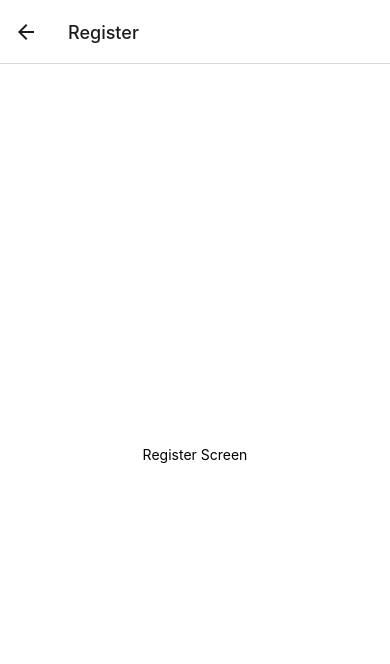
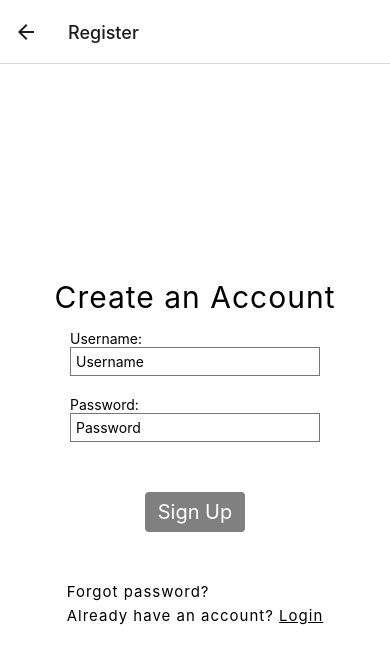
Before and after one commit to oisinegan/Major-Group-Project, a React Native app in the folder JobHireApp/: screen /Register in a window 390 px wide. Shown: the top 664 px of the page. Built offline with nearby package versions, Linux system fonts and the light colour scheme.

Commit message:
Register.js Updated and Consistency Tweaks to Login.js

```diff
--- a/JobHireApp/app/screens/Login.js
+++ b/JobHireApp/app/screens/Login.js
@@ -9,11 +9,11 @@ function LoginScreen({ navigation }) {
  <View style={styles.image}>
 <Image style={{width: 150, height: 150, margin: 20}}
 //change path to yours for picture
-source={require("C:/Users/adam (College)/GitHub/Major-Group-Project/JobHireApp/app/assets/login_symbol.png")}/>
+source={require("C:/Users/joela/Documents/GitHub/Major-Group-Project/JobHireApp/app/assets/login_symbol.png")}/>
 </View>
 
 <View style={styles.title}>
-<Text style={{fontSize:30, letterSpacing: 1}}>Job Hire Application</Text>
+<Text style={{fontSize:30, letterSpacing: 1}}>Log In</Text>
 </View>
 
 <KeyboardAvoidingView style={styles.textInput}>
@@ -38,8 +38,8 @@ source={require("C:/Users/adam (College)/GitHub/Major-Group-Project/JobHireApp/a
 
 
 <View style={styles.footer}>
-<Text style={{fontSize:15, marginBottom: 5}}>Forget password</Text>
-<Text style={{fontSize:15}}>Dont have an account? <Text style={{textDecorationLine: 'underline'}}  onPress={() => navigation.navigate('Register')}>Register</Text></Text>
+<Text style={{fontSize:15, marginBottom: 5}}>Forgot password?</Text>
+<Text style={{fontSize:15}}>Don't have an account? <Text style={{textDecorationLine: 'underline'}}  onPress={() => navigation.navigate('Register')}>Register</Text></Text>
 </View>
 
 
--- a/JobHireApp/app/screens/Register.js
+++ b/JobHireApp/app/screens/Register.js
@@ -1,20 +1,98 @@
-import { StyleSheet, Text, View,Button } from 'react-native';
+import { StyleSheet, Pressable, TouchableOpacity, KeyboardAvoidingView, Text, View, Button, TextInput, PermissionsAndroid, Image } from 'react-native';
 import * as React from 'react';
 
 function RegisterScreen({ navigation }) {
     return (
-      <View style={styles.container}>
-        <Text>Register Screen</Text>
-      </View>
-    );
+
+<View style={styles.container}>
+
+ <View style={styles.image}>
+<Image style={{width: 150, height: 150, margin: 20}}
+//Change path to your directory for image
+source={require("C:/Users/joela/Documents/GitHub/Major-Group-Project/JobHireApp/app/assets/login_symbol.png")}/>
+</View>
+
+<View style={styles.title}>
+<Text style={{fontSize:30, letterSpacing: 1}}>Create an Account</Text>
+</View>
+
+<KeyboardAvoidingView style={styles.textInput}>
+
+<Text>Username:</Text>
+ <TextInput style={{borderWidth: 1, borderColor: '#777',padding:5, width:250, marginBottom: 20}}
+     placeholder='Username'
+   />
+
+<Text>Password:</Text>
+   <TextInput secureTextEntry={true} style={{borderWidth: 1, borderColor: '#777',padding:5, width:250}}
+   placeholder='Password'
+   />
+
+
+</KeyboardAvoidingView>
+
+
+<TouchableOpacity style={styles.button}>
+      <Text style={{color: 'white',textAlign: 'center', justifyContent: 'center', fontSize:20, lineHeight:40}}>Sign Up</Text>
+      </TouchableOpacity>
+
+
+<View style={styles.footer}>
+<Text style={{fontSize:15, marginBottom: 5}}>Forgot password?</Text>
+<Text style={{fontSize:15}}>Already have an account? <Text style={{textDecorationLine: 'underline'}}  onPress={() => navigation.navigate('Login')}>Login</Text></Text>
+</View>
+
+
+
+</View> //end of main view
+
+
+  );
   }
 const styles = StyleSheet.create({
     container: {
       flex: 1,
+      padding: 10,
       backgroundColor: '#fff',
       alignItems: 'center',
+    //  justifyContent: 'center',
+      textAlign: 'left'
+    },
+
+    image:{
+      marginBottom: 15
+
+    },
+
+    title: {
+      marginBottom: 15
+
+    },
+    textInput: {
+      marginBottom: 50,
+
+
+
+    },
+    input: {
+    },
+    button: {
+      alignItems: 'center',
       justifyContent: 'center',
+      width:100,
+      borderRadius: 4,
+      height: 40,
+      backgroundColor: 'grey',
+      marginBottom: 50
+
+
     },
+    footer: {
+      fontSize:30,
+      letterSpacing: 1
+
+    },
+
   });
 
   export default RegisterScreen;
```
